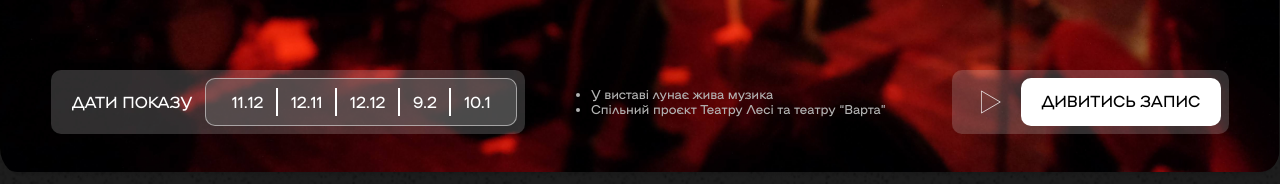
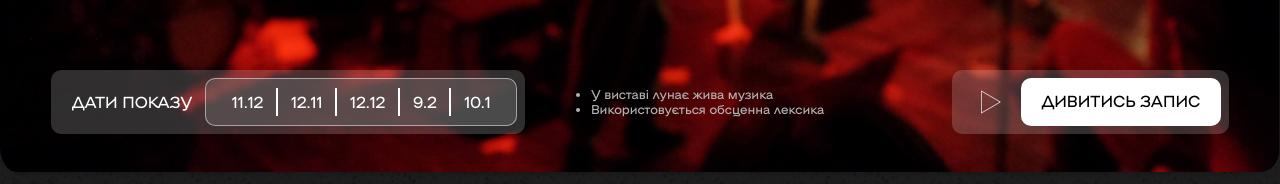
Before and after one commit to okuruchimas/Vatra-Frontend, a Next.js app: page /war in a window 1280 px wide. Shown: the part 549-733 px from the top of the page. Built offline with nearby package versions, Linux system fonts and the light colour scheme.

Commit message:
added responsive remarks

```diff
--- a/components /RepertoirePreview/index.tsx
+++ b/components /RepertoirePreview/index.tsx
@@ -12,6 +12,7 @@ interface Info {
   imgUrl: string;
   dates: number[];
   videoLink?: string;
+  remarks: string[];
 }
 
 const RepertoirePreview = (info: Info) => {
@@ -52,10 +53,13 @@ const RepertoirePreview = (info: Info) => {
           </Dates>
         </DateWrap>
 
-        <RemarksWrap>
-          <Remark>У виставі лунає жива музика</Remark>
-          <Remark>Спільний проєкт Театру Лесі та театру “Варта”</Remark>
-        </RemarksWrap>
+        {info.remarks.length > 0 && (
+          <RemarksWrap>
+            {info.remarks.map((item, i) => (
+              <Remark key={i}>{item}</Remark>
+            ))}
+          </RemarksWrap>
+        )}
       </BottomWrap>
 
       {width > maxMobileWidth && info.videoLink && (
--- a/components /TheaterPoster/performances.ts
+++ b/components /TheaterPoster/performances.ts
@@ -19,8 +19,8 @@ export const TestArr = [
     largeDescription: {
       imgUrl: "/icons/poster/bigImg1.png",
       videoRemarks: [
-        "*У виставі лунає жива музика",
-        "**Використовується обсценна лексика",
+        "У виставі лунає жива музика",
+        "Використовується обсценна лексика",
       ],
       dates: [11.12, 12.11, 12.12, 9.2, 10.1],
       videoLink: "hjhjg",
@@ -77,10 +77,7 @@ export const TestArr = [
     link: "meting",
     largeDescription: {
       imgUrl: "/icons/poster/bigImg2.png",
-      videoRemarks: [
-        "*У виставі лунає жива музика",
-        "**Після вистави є можливість придбати її мерч – автоорську п’єсу",
-      ],
+      videoRemarks: ["У виставі лунає жива музика"],
       dates: [11.12, 12.11, 12.12, 9.2, 10.1],
       bigTitle1: "Чому Леся так",
       bigTitle2: "швидко їде?",
@@ -145,8 +142,8 @@ export const TestArr = [
     largeDescription: {
       imgUrl: "/icons/poster/bigImg4.png",
       videoRemarks: [
-        "*У виставі лунає жива музика",
-        " **Використовується обсценна лексика",
+        "У виставі лунає жива музика",
+        "Використовується обсценна лексика",
       ],
       dates: [11.12, 12.11, 12.12, 9.2, 10.1],
       bigTitle1: "Ситуація складна...",
@@ -278,8 +275,8 @@ export const TestArr = [
     largeDescription: {
       imgUrl: "/icons/poster/bigImg3.png",
       videoRemarks: [
-        "*У виставі лунає жива музика",
-        "**Спільний проєкт театру Лесі та театру Варта",
+        "У виставі лунає жива музика",
+        "Спільний проєкт театру Лесі та театру Варта",
       ],
       dates: [11.12, 12.11, 12.12, 9.2, 10.1],
       bigTitle1: "Що спонукає людину",
@@ -342,7 +339,7 @@ export const TestArr = [
     link: "first-day",
     largeDescription: {
       imgUrl: "/icons/poster/bigImg6.png",
-      videoRemarks: ["*Присутня обсценна лексика"],
+      videoRemarks: ["Присутня обсценна лексика"],
       dates: [11.12, 12.11, 12.12, 9.2, 10.1],
       videoLink: "hjhjg",
       bigTitle1: "Закарбувався в нас",
--- a/pages/[id]/index.tsx
+++ b/pages/[id]/index.tsx
@@ -20,6 +20,7 @@ const Repertoire = ({ repertoire }: { repertoire: PerformanceType }) => {
         imgUrl={repertoire.largeDescription.imgUrl}
         dates={repertoire.largeDescription.dates}
         videoLink={repertoire.largeDescription.videoLink}
+        remarks={repertoire.largeDescription.videoRemarks}
       />
       <PerformanceDetail
         bigTitle1={repertoire.largeDescription.bigTitle1}
```
